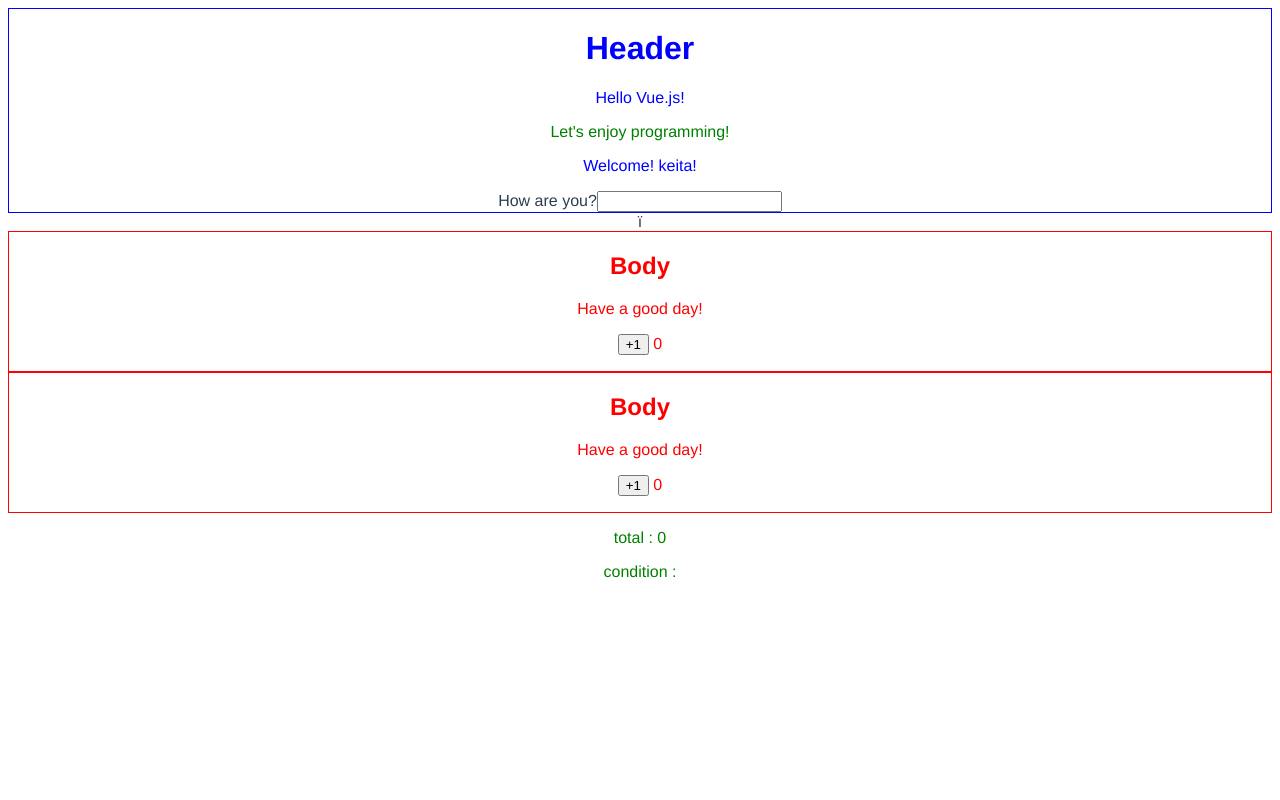
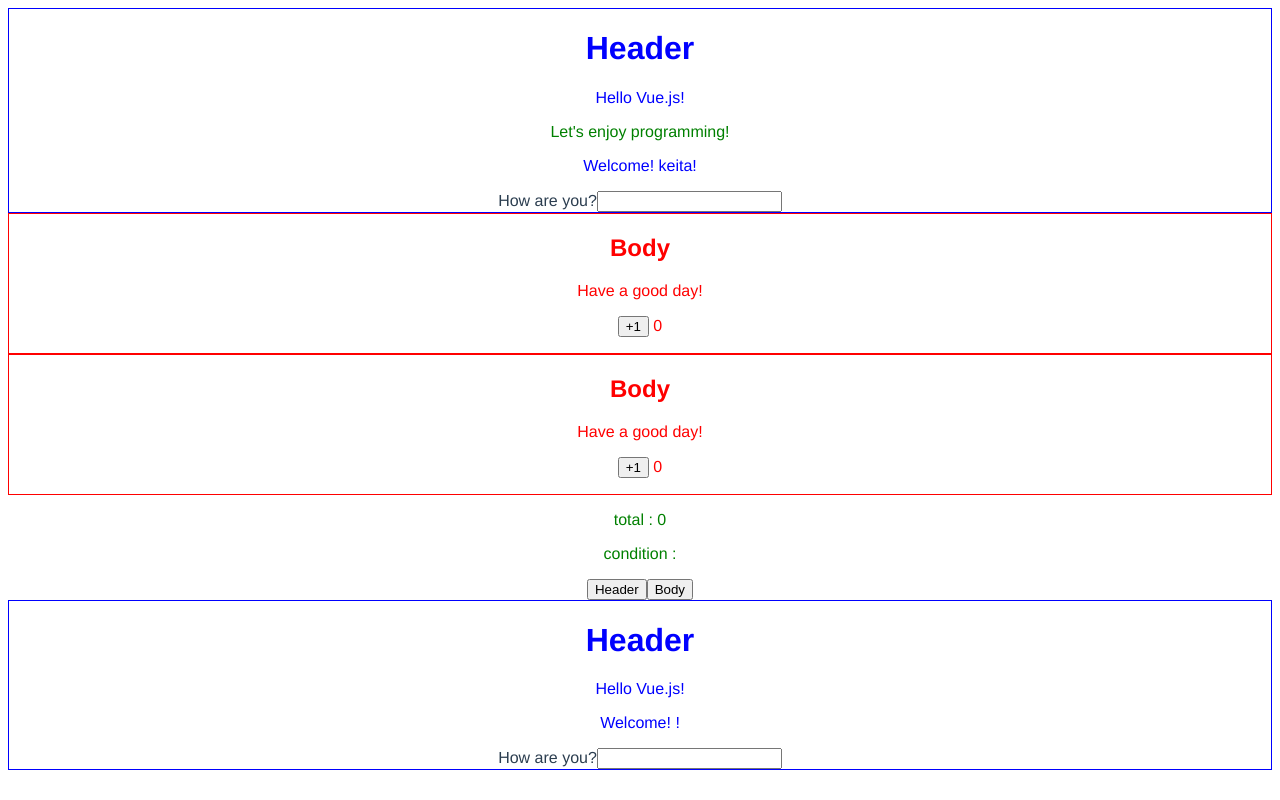
Before and after one commit to KeitaTaniuchi/vue-test, a Vue app: page / in a window 1280 px wide. Built offline with nearby package versions, Linux system fonts and the light colour scheme.

Commit message:
コンポーネントの動的切り替え学習用コード作成

```diff
--- a/src/views/Home.vue
+++ b/src/views/Home.vue
@@ -3,12 +3,17 @@
     <Header :username="name" v-model="InputData.condition">
       <template v-slot:message>
         <p>Let's enjoy programming!</p>
-      </template> </Header
-    >ï
+      </template>
+    </Header>
     <Body @add="add1"></Body>
     <Body @add="add2"></Body>
     <p>total : {{ totalcount }}</p>
     <p>condition : {{ InputData.condition }}</p>
+    <button @click="componentName = 'Header'">Header</button>
+    <button @click="componentName = 'Body'">Body</button>
+    <keep-alive>
+      <component :is="componentName"></component>
+    </keep-alive>
   </div>
 </template>
 
@@ -36,6 +41,7 @@ export default {
       InputData: {
         condition: "",
       },
+      componentName: "Header",
     };
   },
   methods: {
```
